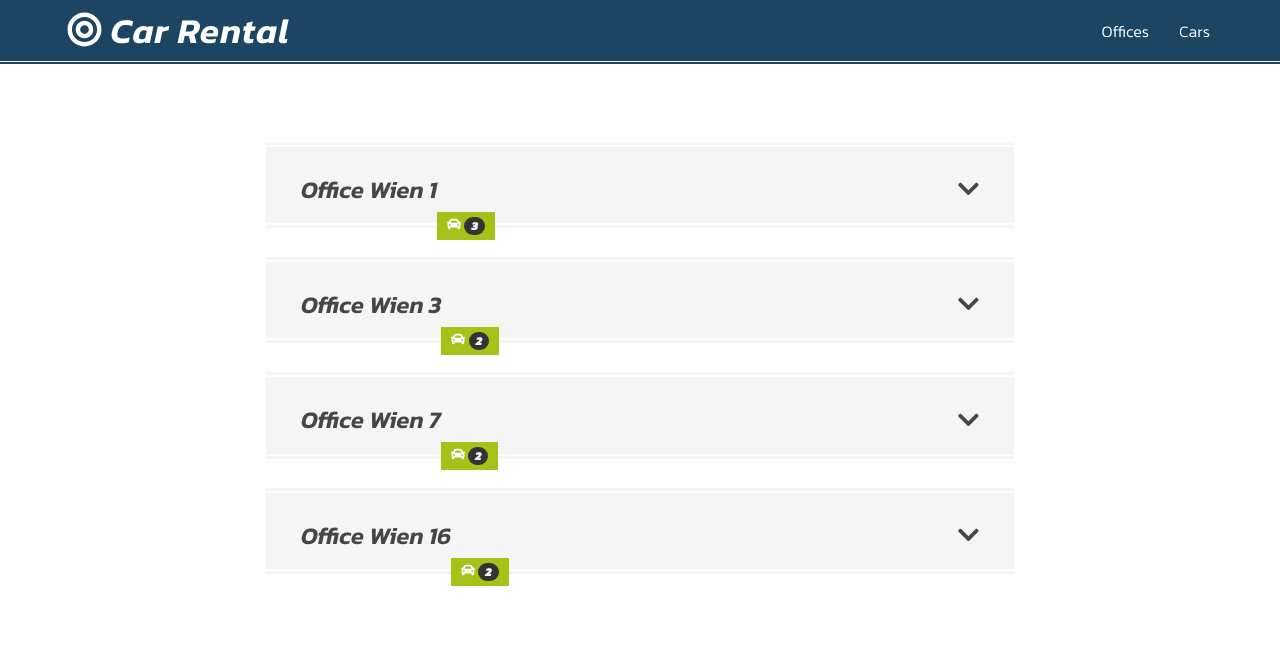
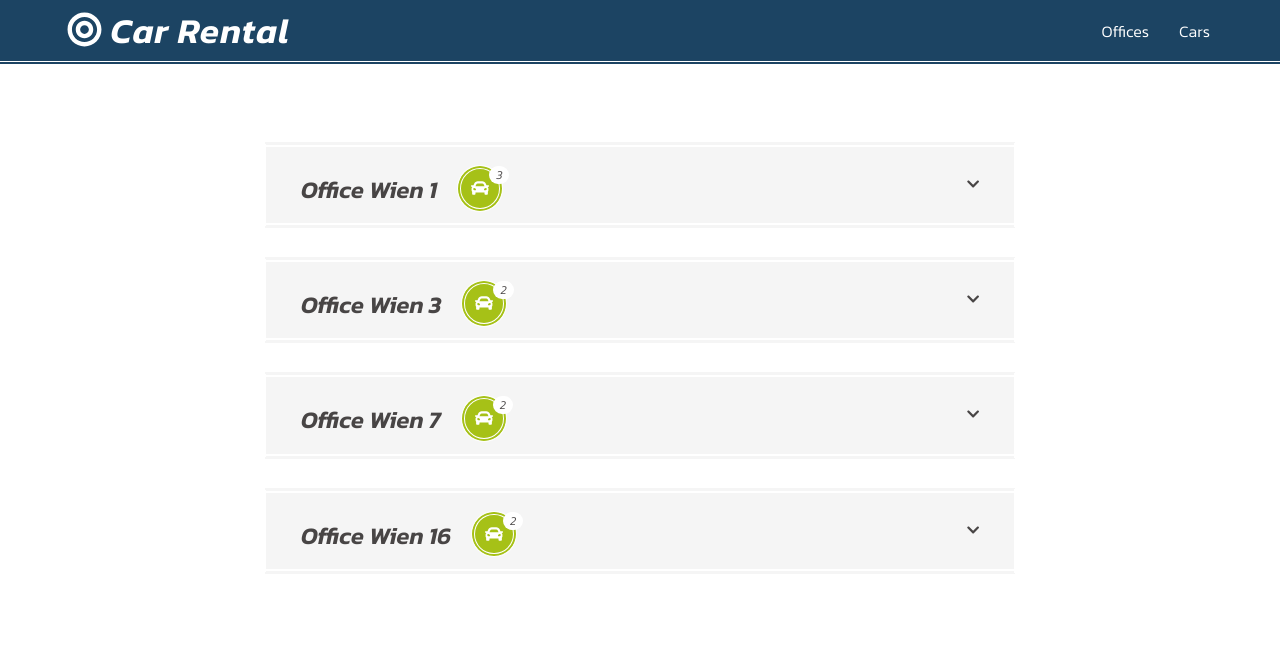
Before and after one commit to EvangelinaRajendran/Irene-Theiss-FSWD30-CodeReview11, a PHP site: page /office_list.php in a window 1280 px wide. Shown: the top 651 px of the page. Run offline with PHP 8.4, Linux system fonts and the light colour scheme; data comes from the database, SQL or seed files in the repository; some libraries are stand-ins or nearby versions.

Commit message:
modify office list markup

```diff
--- a/office_list.php
+++ b/office_list.php
@@ -15,14 +15,14 @@ $offices->officeList = $offices->getOffices();
 					<div class="panel panel-default">
 					   	<div class="panel-heading">
 				   			<h4 class="panel-title">
-						   		<a href="#" class="" data-toggle="collapse" data-target="#collapsible-<?php echo $value->id;?>" data-parent="#myAccordion">
+						   		<span class="" data-toggle="collapse" data-target="#collapsible-<?php echo $value->id;?>" data-parent="#myAccordion">
 						        	<?php echo $value->officeName;?>
-						        	<label class="label label-info">
+						        	<label class="label label-info label-office" data-toggle="tooltip" data-placement="right" title="Available cars">
 						        		<i class="fas fa-car"></i>
 						        		<span class="badge"><?php echo $value->carcount;?></span>
 						        	</label>
-						        	<span class="pull-right"><i class="fas fa-chevron-down"></i></span>
-						        </a>
+						        	<span class="pull-right icon-down"><i class="fas fa-chevron-down"></i></span>
+						        </span>
 						   	</h4>
 					   	</div>
 				        <div id="collapsible-<?php echo $value->id;?>" class="collapse">
@@ -30,10 +30,9 @@ $offices->officeList = $offices->getOffices();
 				        		<p>
 					        		<?php echo $value->address;?><br>
 					        		<?php echo $value->district;?><br>
-					        		<?php echo $value->coordinates[0];?>
+					        		<i class="far fa-envelope"> </i> <?php echo $value->email;?><br>
+					        		<i class="fas fa-phone"> </i> <?php echo $value->phone;?>
 					        	</p>
-				            	<p><i class="far fa-envelope"></i><?php echo $value->email;?></p>
-				            	<p><i class="fas fa-phone"></i><?php echo $value->phone;?></p>
 				        	</div>
 				        </div>
 				   </div>
```
